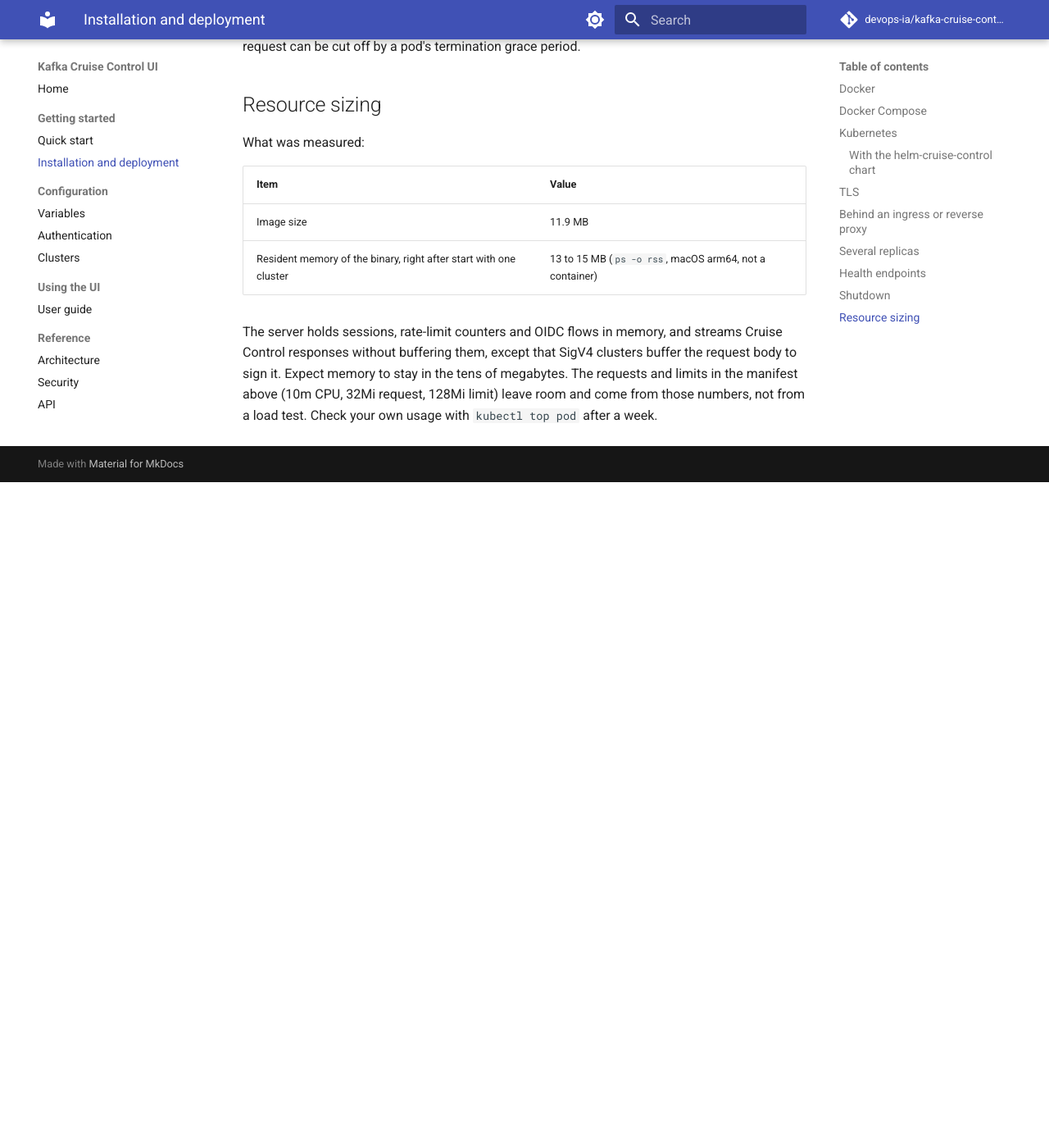
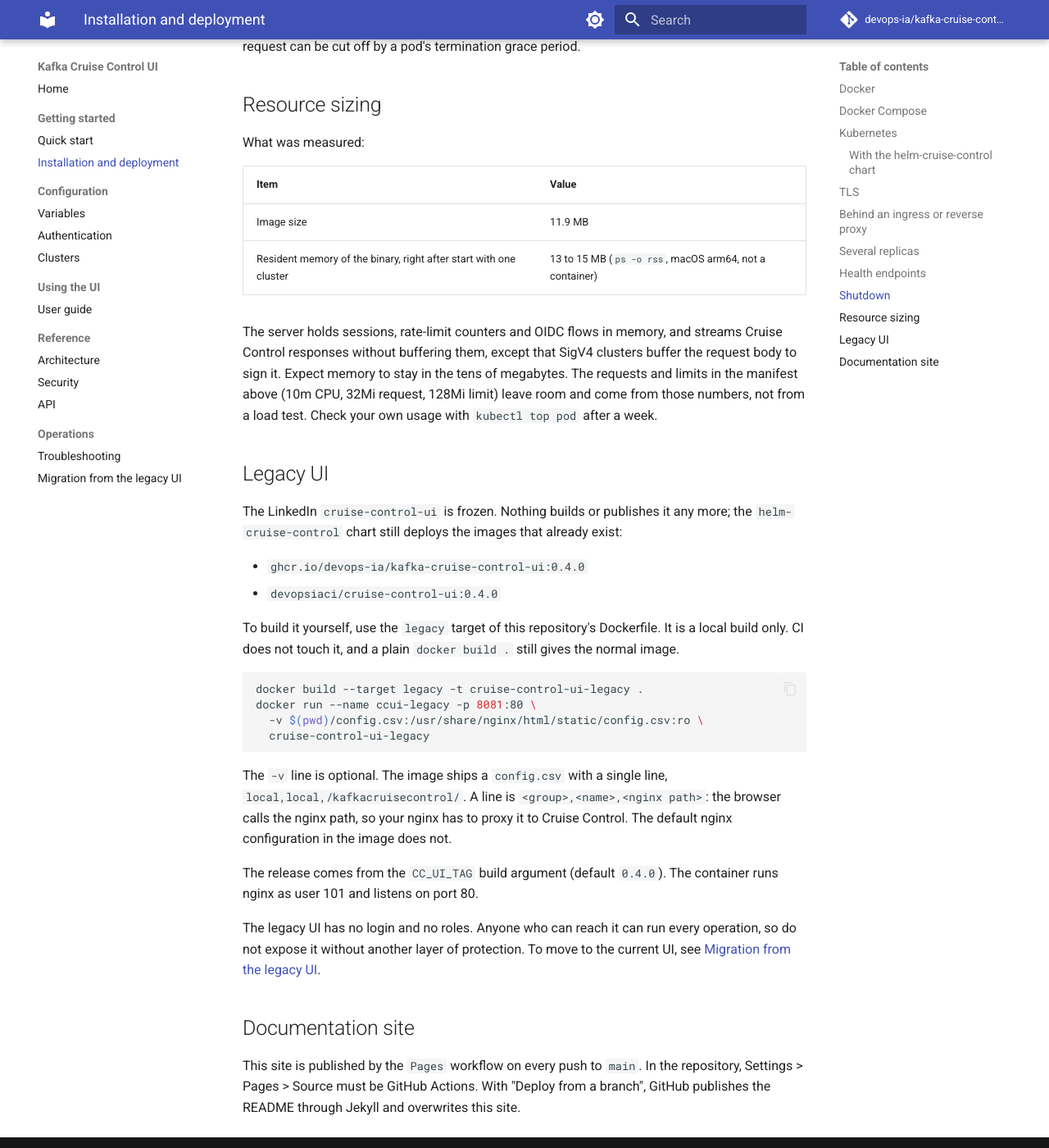
Before and after one commit to devops-ia/kafka-cruise-control-ui, an MkDocs documentation site: the page built from docs/DEPLOYMENT.md, in a window 1280 px wide and 1400 px high, scrolled down 7002 px. Shown: the whole window at 82% size. Built offline with MkDocs 1.6.1 and Material for MkDocs 9.7.7, drawn with Linux system fonts in a browser that asks for light colours; comment, search, counter and statistics services are not loaded; before the commit the page ends 7590 px from its top, so only the background shows below that.

Commit message:
feat: add a local-only legacy UI build target (#3)

````diff
--- a/docs/DEPLOYMENT.md
+++ b/docs/DEPLOYMENT.md
@@ -298,3 +298,29 @@ What was measured:
 | Resident memory of the binary, right after start with one cluster | 13 to 15 MB (`ps -o rss`, macOS arm64, not a container) |
 
 The server holds sessions, rate-limit counters and OIDC flows in memory, and streams Cruise Control responses without buffering them, except that SigV4 clusters buffer the request body to sign it. Expect memory to stay in the tens of megabytes. The requests and limits in the manifest above (10m CPU, 32Mi request, 128Mi limit) leave room and come from those numbers, not from a load test. Check your own usage with `kubectl top pod` after a week.
+
+## Legacy UI
+
+The LinkedIn `cruise-control-ui` is frozen. Nothing builds or publishes it any more; the `helm-cruise-control` chart still deploys the images that already exist:
+
+- `ghcr.io/devops-ia/kafka-cruise-control-ui:0.4.0`
+- `devopsiaci/cruise-control-ui:0.4.0`
+
+To build it yourself, use the `legacy` target of this repository's Dockerfile. It is a local build only. CI does not touch it, and a plain `docker build .` still gives the normal image.
+
+```sh
+docker build --target legacy -t cruise-control-ui-legacy .
+docker run --name ccui-legacy -p 8081:80 \
+  -v $(pwd)/config.csv:/usr/share/nginx/html/static/config.csv:ro \
+  cruise-control-ui-legacy
+```
+
+The `-v` line is optional. The image ships a `config.csv` with a single line, `local,local,/kafkacruisecontrol/`. A line is `<group>,<name>,<nginx path>`: the browser calls the nginx path, so your nginx has to proxy it to Cruise Control. The default nginx configuration in the image does not.
+
+The release comes from the `CC_UI_TAG` build argument (default `0.4.0`). The container runs nginx as user 101 and listens on port 80.
+
+The legacy UI has no login and no roles. Anyone who can reach it can run every operation, so do not expose it without another layer of protection. To move to the current UI, see [Migration from the legacy UI](MIGRATION.md).
+
+## Documentation site
+
+This site is published by the `Pages` workflow on every push to `main`. In the repository, Settings > Pages > Source must be GitHub Actions. With "Deploy from a branch", GitHub publishes the README through Jekyll and overwrites this site.
````
Also changed, not shown: README.md (+2 -0 lines), docs/MIGRATION.md (+13 -0 lines), 2 other files.
